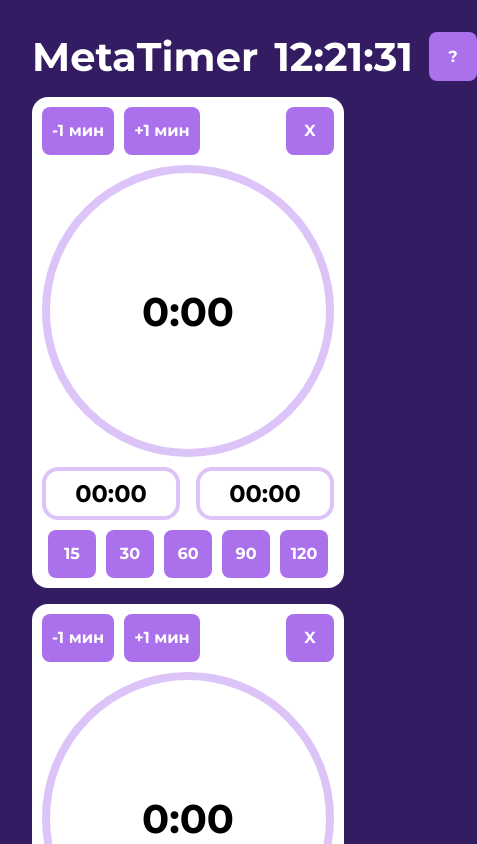
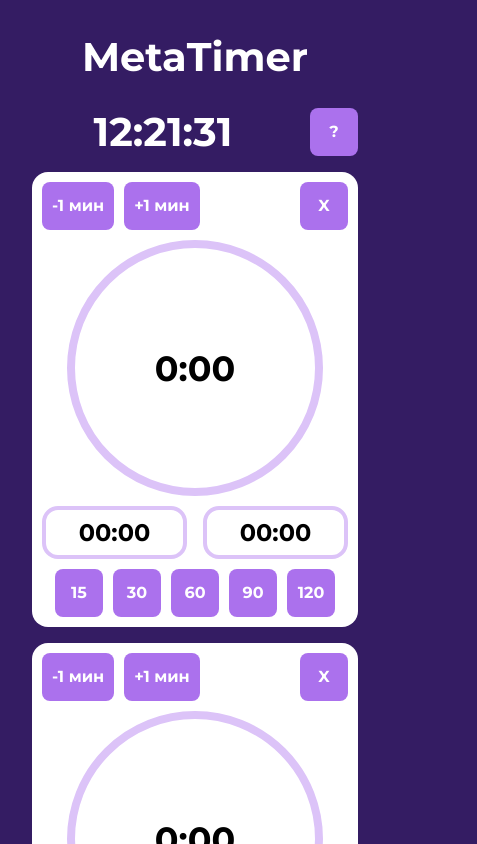
Before and after one commit to sheptikhinv/timers, a React (Vite) app: page / in a window 390 px wide. Shown: the top 844 px of the page, 477 px wide, since content can reach past the window. Built offline with nearby package versions, Linux system fonts and the light colour scheme.

Commit message:
vibe-coding adaptive design

```diff
--- a/src/components/Timer/Timer.module.css
+++ b/src/components/Timer/Timer.module.css
@@ -31,6 +31,7 @@
     border-color: #DCC3F8;
     border-width: 0.8rem;
     border-style: solid;
+    margin: 0 auto;
 }
 
 .clock_text {
@@ -54,6 +55,22 @@
     gap: 1.6rem;
 }
 
+@media (max-width: 768px) {
+    .timer_container {
+        width: 100%;
+        max-width: 350px;
+    }
+
+    .clock {
+        width: 22rem;
+        height: 22rem;
+    }
+
+    .clock_text {
+        font-size: 3.5rem;
+    }
+    }
+
 .dates_item {
     display: flex;
     justify-content: center;
--- a/src/pages/Timers/Timers.module.css
+++ b/src/pages/Timers/Timers.module.css
@@ -13,8 +13,41 @@
     gap: 1.6rem;
 }
 
-.header .header_item:nth-child(2) {
-    margin-left: auto;
+.mobile_row {
+    display: flex;
+    gap: 1.6rem;
+}
+
+@media (max-width: 768px) {
+    .header {
+        flex-direction: column;
+        align-items: center;
+    }
+
+    .header .header_item:first-child {
+        align-self: center;
+        margin: 0 auto;
+    }
+
+    .mobile_row {
+        display: flex;
+        width: 100%;
+        justify-content: space-between;
+        align-items: center;
+        margin-top: 1rem;
+    }
+
+    .header .header_item:nth-child(2) {
+        margin-left: 0;
+    }
+
+    .timers_container {
+        justify-content: center;
+    }
+
+    .title {
+        font-size: 3.2rem;
+    }
 }
 
 .content {
--- a/src/pages/Timers/Timers.tsx
+++ b/src/pages/Timers/Timers.tsx
@@ -24,8 +24,10 @@
             <div className={styles.content}>
                 <header className={styles.header}>
                     <a className={`${styles.header_text} ${styles.title} ${styles.header_item}`}>MetaTimer</a>
-                    <a className={`${styles.header_text} ${styles.title} ${styles.header_item}`}>{formatFullTime(time)}</a>
-                    <Button className={styles.header_item} label={"?"} onClick={() => setIsReleasesListOpen(!isReleasesListOpen)}/>
+                    <div className={styles.mobile_row}>
+                        <a className={`${styles.header_text} ${styles.title} ${styles.header_item}`}>{formatFullTime(time)}</a>
+                        <Button className={styles.header_item} label={"?"} onClick={() => setIsReleasesListOpen(!isReleasesListOpen)}/>
+                    </div>
                 </header>
                 <div className={styles.timers_container}>
                     <Timer id={"timer_1"}/>
```
